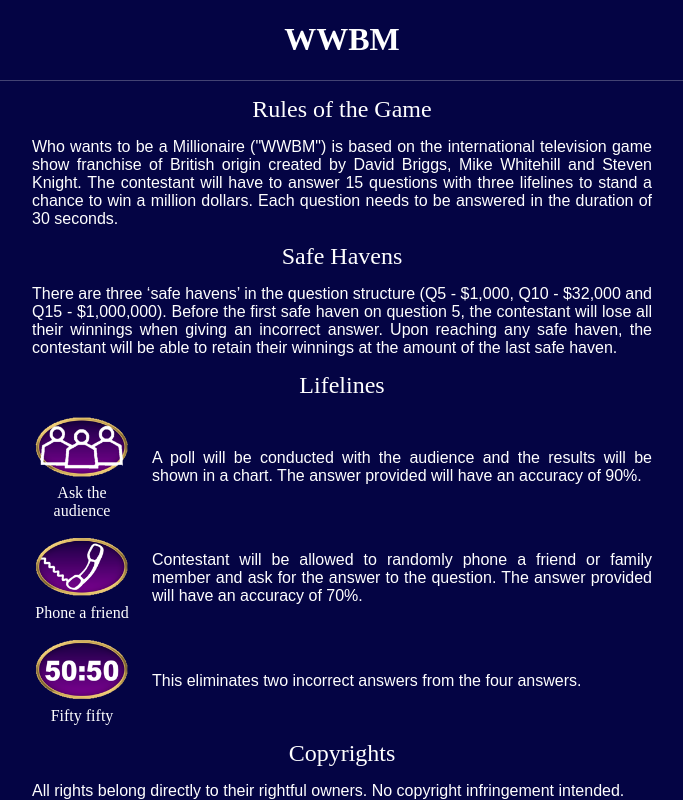
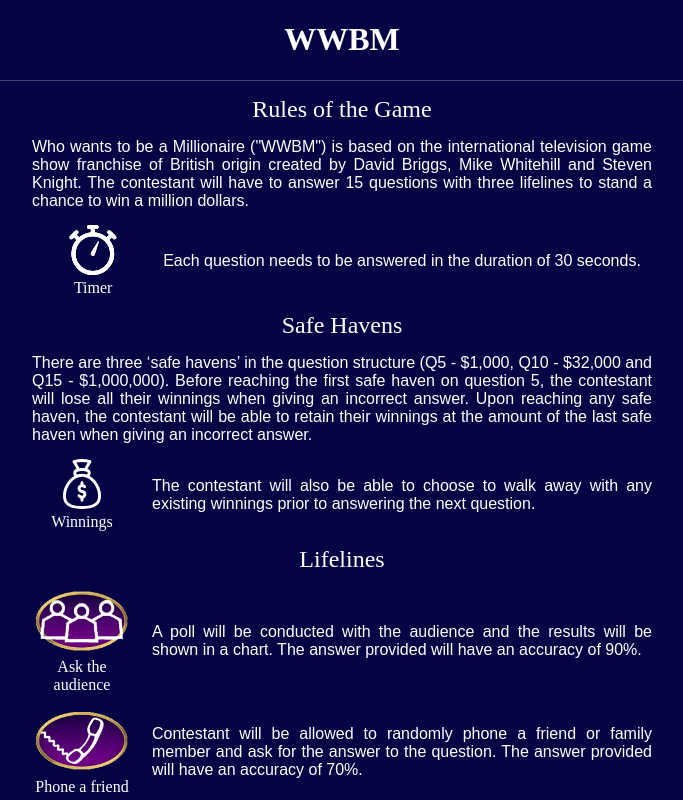
Before and after one commit to jiehaolim/ga-sei-project-1-wwbm, a website built with Vite: page index.html in a window 1280 px wide. Both pictures are taken after a click on the element "Rules". Shown: the top 800 px of the page, without its empty margins (298-981 px from the left). Built offline with nearby package versions, Linux system fonts and the light colour scheme.

Commit message:
52nd commit - updated rules

```diff
--- a/main.js
+++ b/main.js
@@ -557,15 +557,39 @@
   $(".startmenu").hide();
   // Create the divs for rules
   $generateHTMLElement("div", 1, "class", "rules container", "#overall-body-container", "append");
-  $generateHTMLElement("div", 8, "class", "details", ".rules", "append");
+  $generateHTMLElement("div", 10, "class", "details", ".rules", "append");
   $generateHTMLElement("div", 1, "class", "back", ".rules", "append");
   // add text to the divs
   $(".details").eq(0).addClass("header").text("Rules of the Game");
-  $(".details").eq(1).addClass("body").text(`Who wants to be a Millionaire ("WWBM") is based on the international television game show franchise of British origin created by David Briggs, Mike Whitehill and Steven Knight. The contestant will have to answer 15 questions with three lifelines to stand a chance to win a million dollars. Each question needs to be answered in the duration of 30 seconds.`);
-  $(".details").eq(2).addClass("header").text("Safe Havens");
-  $(".details").eq(3).addClass("body").text("There are three ‘safe havens’ in the question structure (Q5 - $1,000, Q10 - $32,000 and Q15 - $1,000,000). Before the first safe haven on question 5, the contestant will lose all their winnings when giving an incorrect answer. Upon reaching any safe haven, the contestant will be able to retain their winnings at the amount of the last safe haven.");
-  $(".details").eq(4).addClass("header").text("Lifelines");
-  $(".details").eq(5).addClass("lifelines-container");
+  $(".details").eq(1).addClass("body").text(`Who wants to be a Millionaire ("WWBM") is based on the international television game show franchise of British origin created by David Briggs, Mike Whitehill and Steven Knight. The contestant will have to answer 15 questions with three lifelines to stand a chance to win a million dollars.`);
+  $(".details").eq(2).addClass("timers-container")
+  // Create the divs for walkaway svg
+  $generateHTMLElement("div", 1, "class", "timer-container", ".timers-container", "append");
+  $generateHTMLElement("div", 1, "class", "timersvgicon", ".timer-container", "append");
+  $generateHTMLElement("img", 1, "class", "timersvgimg", ".timersvgicon", "append");
+  $generateHTMLElement("div", 1, "class", "timersvglabel", ".timersvgicon", "append");
+  $generateHTMLElement("div", 1, "class", "timerexplainer body", ".timer-container", "append");
+  // add text for timer svg and text
+  $(".timersvgimg").attr("src", gameObject.display.timer)
+  $(".timersvglabel").text("Timer");
+  $(".timerexplainer").text("Each question needs to be answered in the duration of 30 seconds.")
+  // Create the divs for timer svg
+  $(".details").eq(3).addClass("header").text("Safe Havens");
+  $(".details").eq(4).addClass("body").text("There are three ‘safe havens’ in the question structure (Q5 - $1,000, Q10 - $32,000 and Q15 - $1,000,000). Before reaching the first safe haven on question 5, the contestant will lose all their winnings when giving an incorrect answer. Upon reaching any safe haven, the contestant will be able to retain their winnings at the amount of the last safe haven when giving an incorrect answer.");
+  $(".details").eq(5).addClass("walkaways-container")
+  // Create the divs for walkaway svg
+  $generateHTMLElement("div", 1, "class", "walkaway-container", ".walkaways-container", "append");
+  $generateHTMLElement("div", 1, "class", "walkawaysvgicon", ".walkaway-container", "append");
+  $generateHTMLElement("img", 1, "class", "walkawaysvgimg", ".walkawaysvgicon", "append");
+  $generateHTMLElement("div", 1, "class", "walkawaysvglabel", ".walkawaysvgicon", "append");
+  $generateHTMLElement("div", 1, "class", "walkawayexplainer body", ".walkaway-container", "append");
+  // add text for walkaway svg and text
+  $(".walkawaysvgimg").attr("src", gameObject.display.moneybag)
+  $(".walkawaysvglabel").text("Winnings");
+  $(".walkawayexplainer").text("The contestant will also be able to choose to walk away with any existing winnings prior to answering the next question.")
+  // add text to the divs for life lines
+  $(".details").eq(6).addClass("header").text("Lifelines");
+  $(".details").eq(7).addClass("lifelines-container");
   // Create the divs for lifeline items
   $generateHTMLElement("div", 3, "class", "lifeline-container", ".lifelines-container", "append");
   $generateHTMLElement("div", 1, "class", "lifelineicon", ".lifeline-container", "append");
@@ -583,8 +607,8 @@
   $(".iconlabel").eq(2).text("Fifty fifty");
   $(".lifelineexplainer").eq(2).text("This eliminates two incorrect answers from the four answers.");
   // copyright text
-  $(".details").eq(6).addClass("header").text("Copyrights");
-  $(".details").eq(7).addClass("body").text("All rights belong directly to their rightful owners. No copyright infringement intended.");
+  $(".details").eq(8).addClass("header").text("Copyrights");
+  $(".details").eq(9).addClass("body").text("All rights belong directly to their rightful owners. No copyright infringement intended.");
   $(".back").text("Menu");
   // add life line event listener for resetting the game
   $(".back").on("click", $menu);
--- a/style.css
+++ b/style.css
@@ -25,6 +25,8 @@
 #overall-footer-container,
 .lifelines-container,
 .menu-container,
+.walkaways-container,
+.timers-container,
 .container {
   display: flex;
   justify-content: center;
@@ -35,9 +37,11 @@
 }
 
 .lifelines-container {
-  justify-content: left;
+  justify-content: flex-start;
 }
 
+.walkaway-container,
+.timer-container,
 .lifeline-container {
   display: flex;
 }
@@ -92,7 +96,9 @@
   margin-bottom: 10px;
 }
 
-.rules, .scoreboard, .menu-container {
+.rules,
+.scoreboard,
+.menu-container {
   flex-direction: column;
   justify-content: center;
   align-items: center;
@@ -109,11 +115,14 @@
   margin-top: 10px;
 }
 
-.header, .scoreheader {
+.header,
+.scoreheader {
   font-size: 1.5em;
 }
 
-.body, .currentscore, .scoredetails {
+.body,
+.currentscore,
+.scoredetails {
   text-align: justify;
   font-family: Arial, Helvetica, sans-serif;
   text-transform: none;
@@ -121,21 +130,39 @@
   width: 100%;
 }
 
-.currentscore, .scoredetails {
+.currentscore,
+.scoredetails {
   font-family: Copperplate, "Copperplate Gothic Light";
   font-size: 1.5em;
   text-align: center;
 }
 
+.walkaway-container,
+.timer-container,
 .lifeline-container {
   column-gap: 20px;
 }
 
-.lifelineicon, .iconimg, .iconlabel {
+.lifelineicon,
+.iconimg,
+.iconlabel,
+.walkawaysvgicon,
+.walkawaysvgimg,
+.walkawaysvglabel,
+.timersvgicon,
+.timersvgimg,
+.timersvglabel {
   width: 100px;
 }
 
-.lifelineexplainer {
+.walkawaysvgimg,
+.timersvgimg {
+  height: 50px;
+}
+
+.lifelineexplainer,
+.walkawayexplainer,
+.timerexplainer {
   display: flex;
   align-items: center;
 }
```
